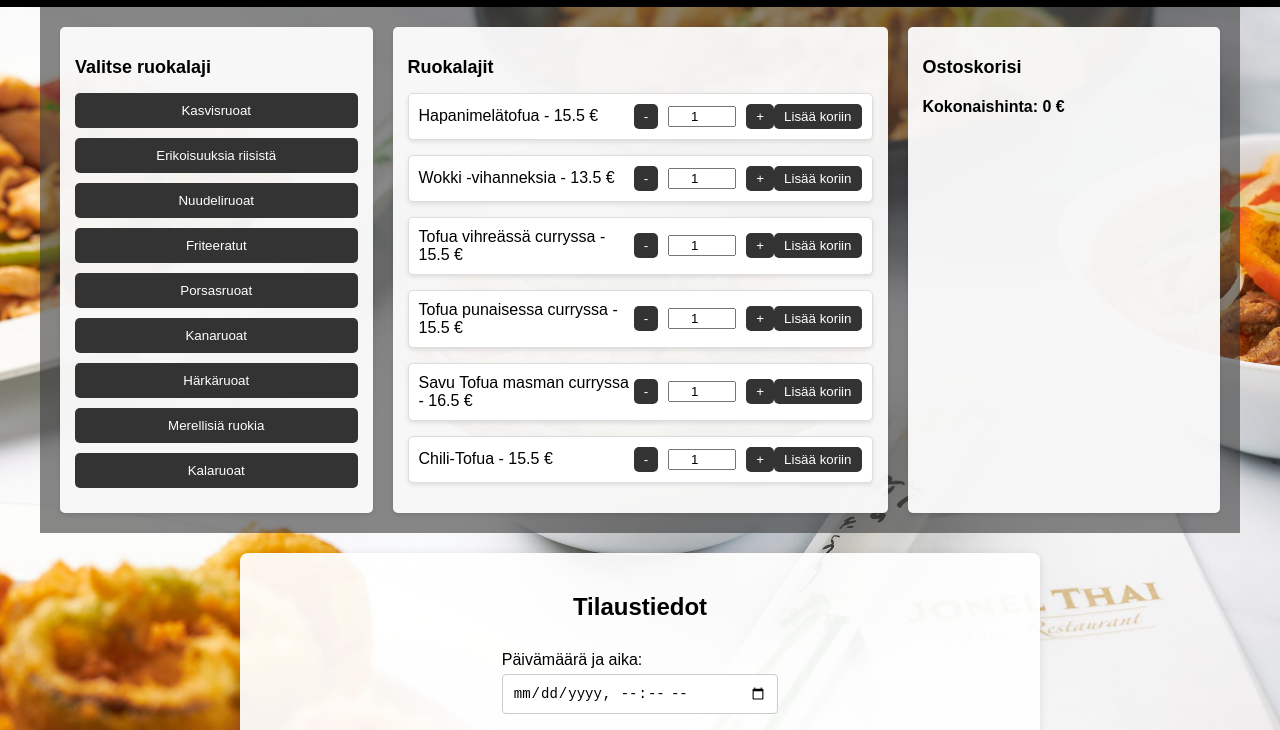
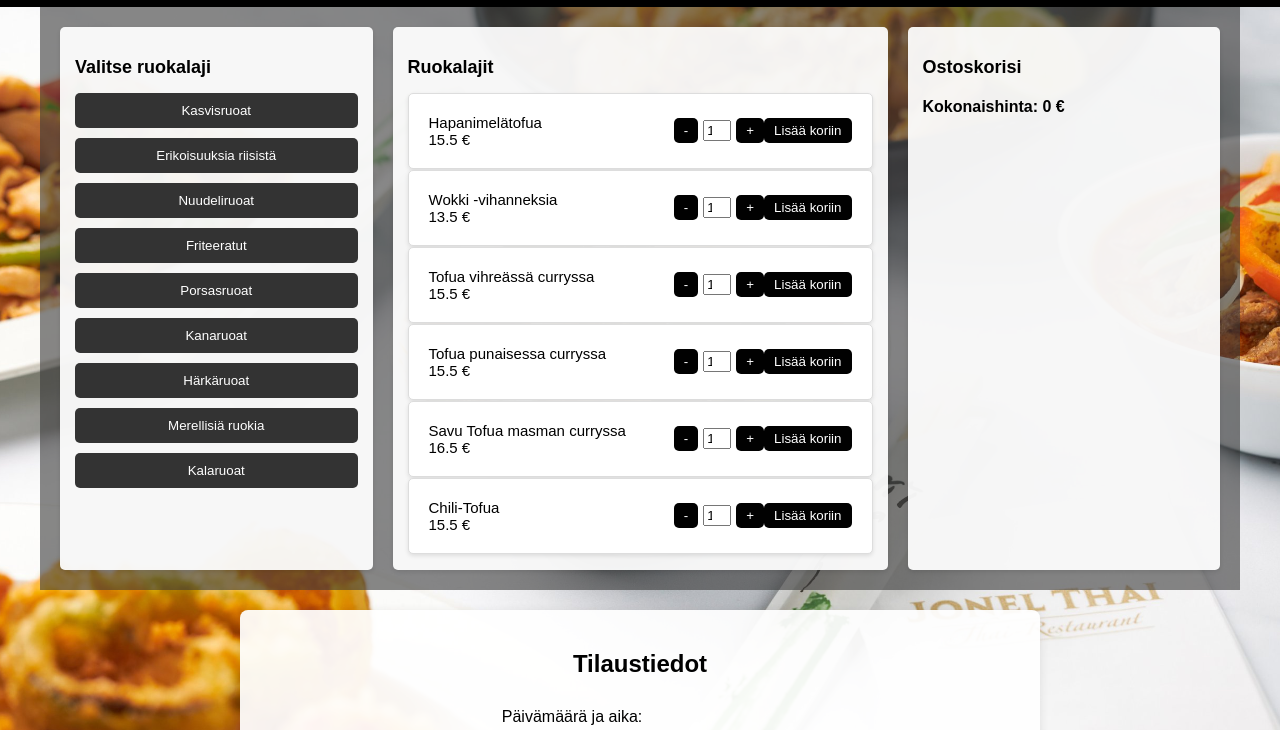
Before and after one commit to JonnaSutinen/tarjouslaskuri, a plain HTML site: page index.html in a window 1280 px wide. Both pictures are taken after a click on the button "Kasvisruoat". Shown: the part 65-795 px from the top of the page. Drawn offline with Linux system fonts and the light colour scheme.

Commit message:
Hintojen muokkaus

```diff
--- a/app.js
+++ b/app.js
@@ -92,8 +92,9 @@ document.addEventListener('DOMContentLoaded', function() {
             let foodDiv = document.createElement('div');
             foodDiv.classList.add('food-item');
 
+
             let foodName = document.createElement('span');
-            foodName.textContent = `${food.name} - ${food.price} €`;
+            foodName.innerHTML = `${food.name}<br>${food.price} €`;
 
             let quantityInput = document.createElement('input');
             quantityInput.type = 'number';
--- a/styles1.css
+++ b/styles1.css
@@ -111,8 +111,8 @@ body {
 }
 
 .food-item {
-    margin-bottom: 15px;
-    padding: 10px;
+    margin-bottom: 1px;
+    padding: 20px;
     border: 1px solid #ddd; /* Vaalean harmaa reunus */
     border-radius: 5px;
     display: flex;
@@ -125,16 +125,16 @@ body {
 
 /* Ruoka-itemin tekstin tyyli */
 .food-item span {
-    font-size: 16px;
+    font-size: 15px;
     flex: 1;
     color: #000; /* Musta teksti */
 }
 
 /* Ruoka-itemin määräsyötekenttä */
 .food-item input[type="number"] {
-    width: 60px;
+    width: 20px;
     text-align: center;
-    margin: 0 10px;
+    margin: 0 5px;
     flex-shrink: 0;
 }
 
@@ -143,7 +143,7 @@ body {
     padding: 5px 10px;
     border: none;
     border-radius: 5px;
-    background-color: #333; /* Tumma harmaa tausta */
+    background-color: #010101; /* Tumma harmaa tausta */
     color: #fff; /* Valkoinen teksti */
     cursor: pointer;
     flex-shrink: 0;
```
